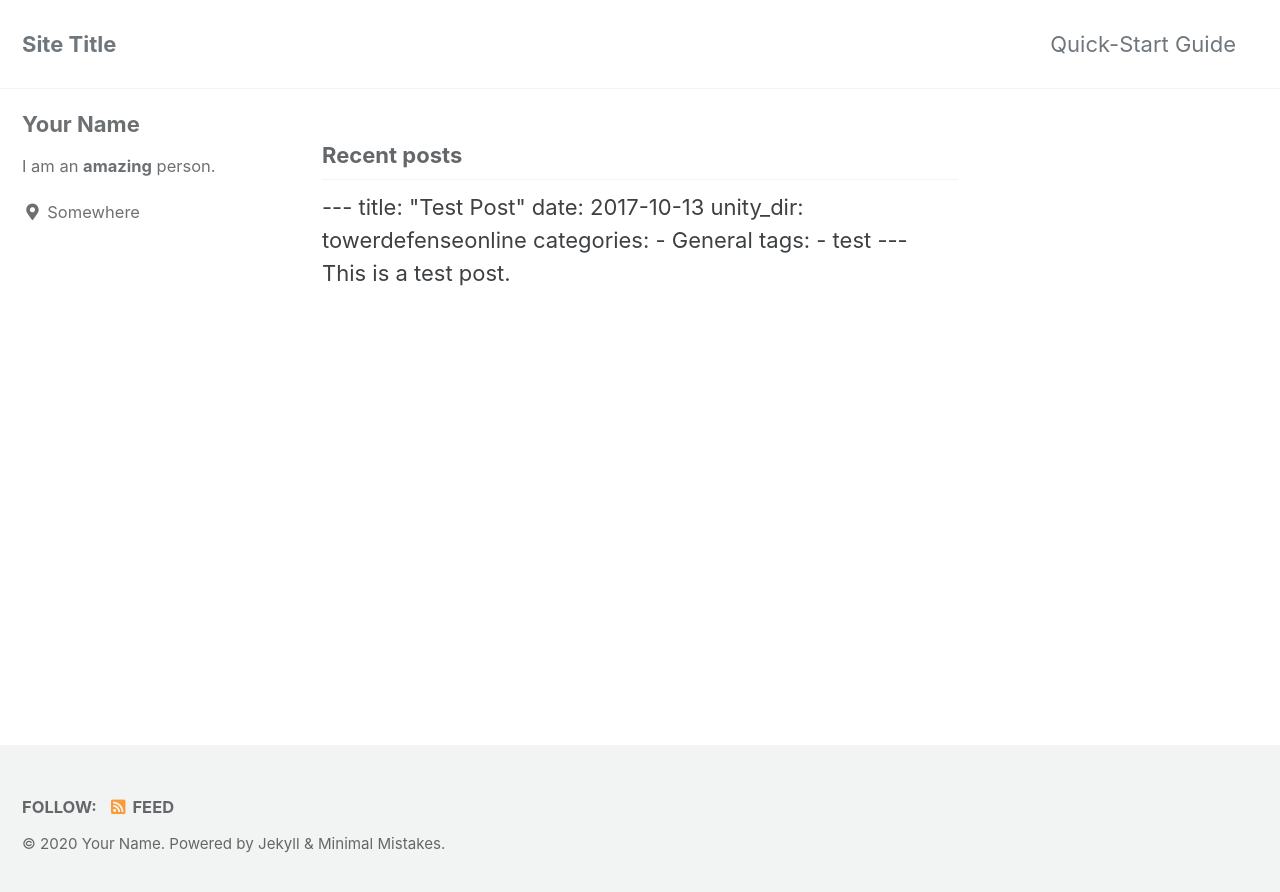
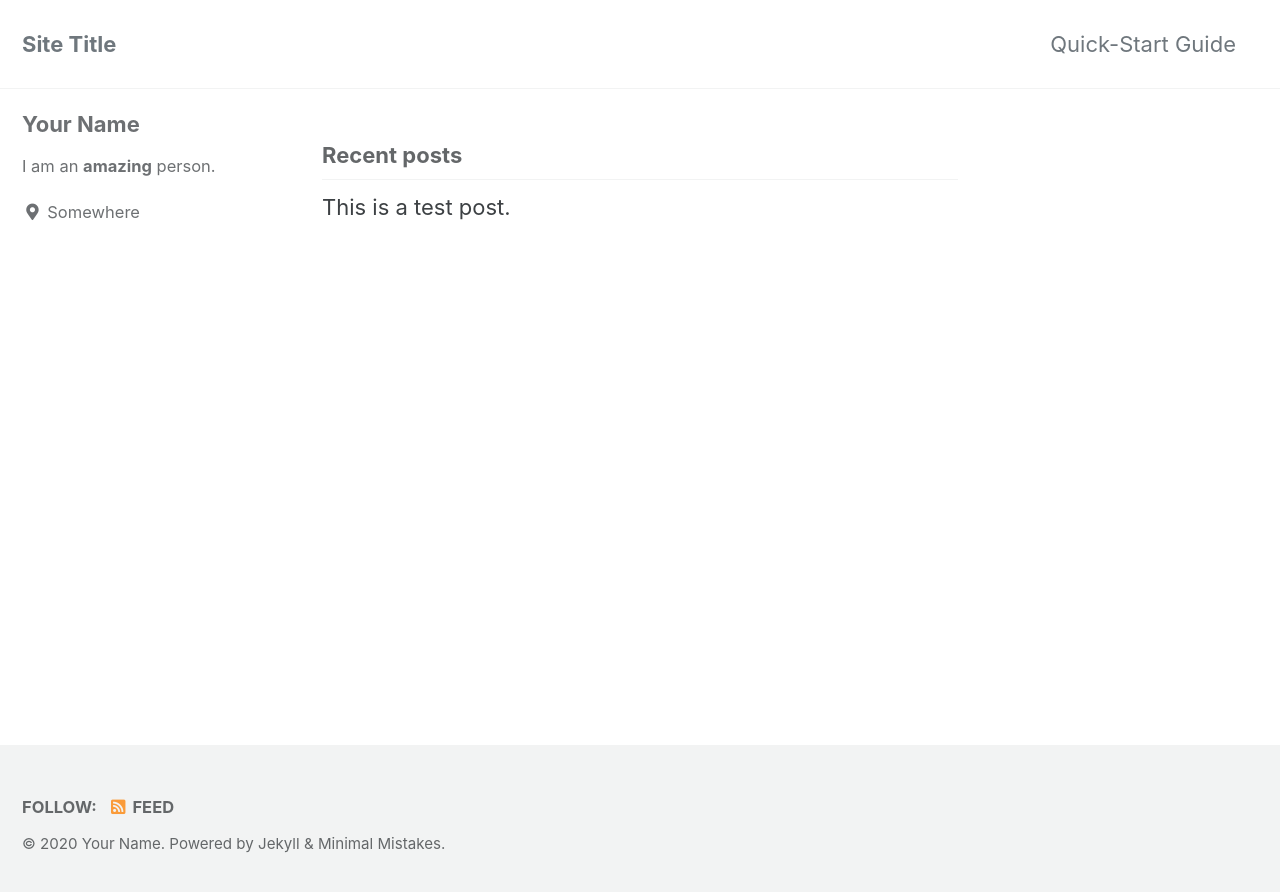
Before and after one commit to RoyVanStralen/TowerDefenseOnline, a Jekyll site: the page built from index.html, in a window 1280 px wide. Shown: the top 892 px of the page. Built offline with Jekyll 4.4.1, drawn with Linux system fonts in a browser that asks for light colours; cached includes are drawn as plain includes; the list of posts is cut into pages by our own code.

Commit message:
fix home

```diff
--- a/_layouts/home.html
+++ b/_layouts/home.html
@@ -5,15 +5,7 @@ layout: archive
 {{ content }}
 
 <h3 class="archive__subtitle">{{ site.data.ui-text[site.locale].recent_posts | default: "Recent Posts test" }}</h3>
----
-title: "Test Post"
-date: 2017-10-13
-unity_dir: towerdefenseonline
-categories:
-  - General
-tags:
-  - test
----
+
 
 This is a test post.
 
```
